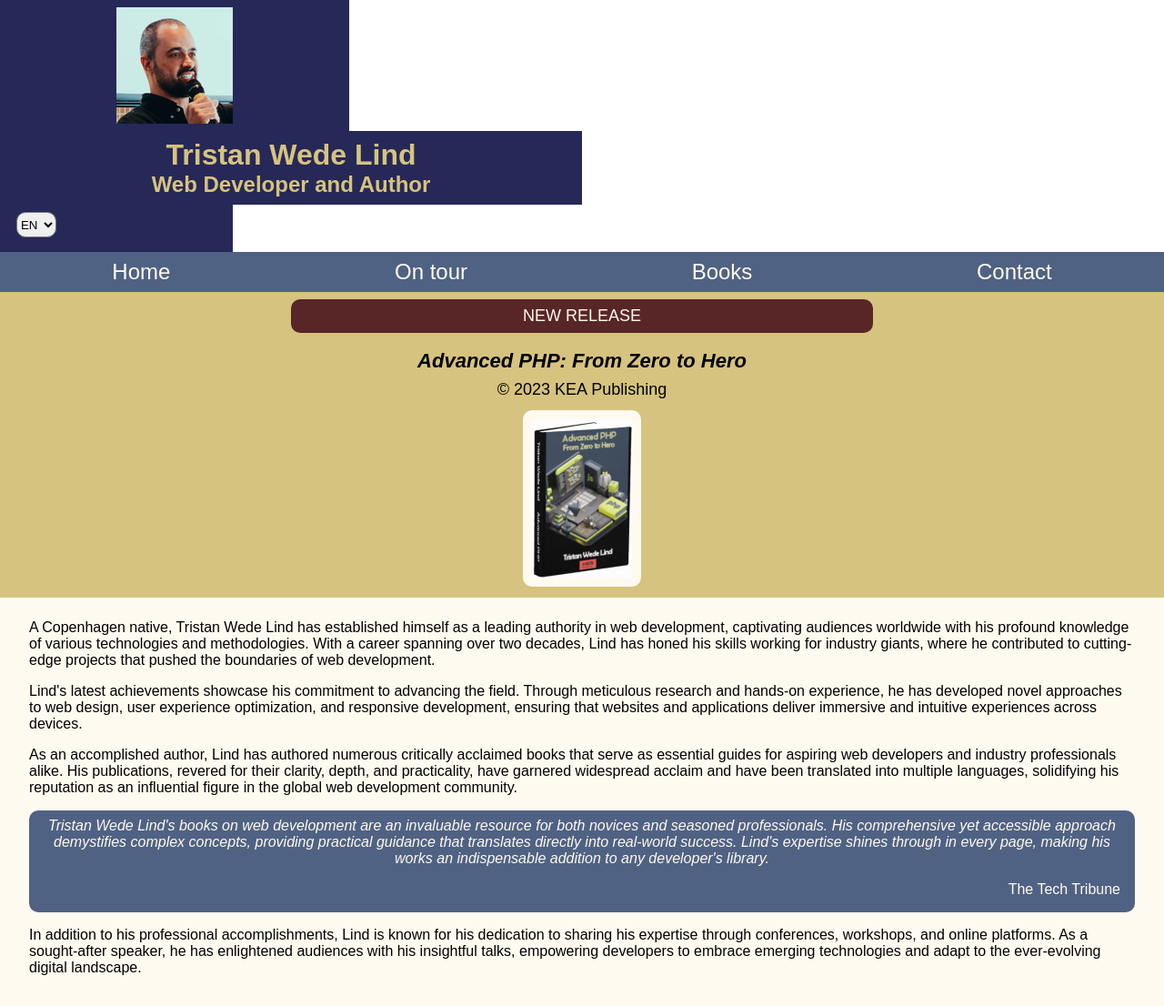
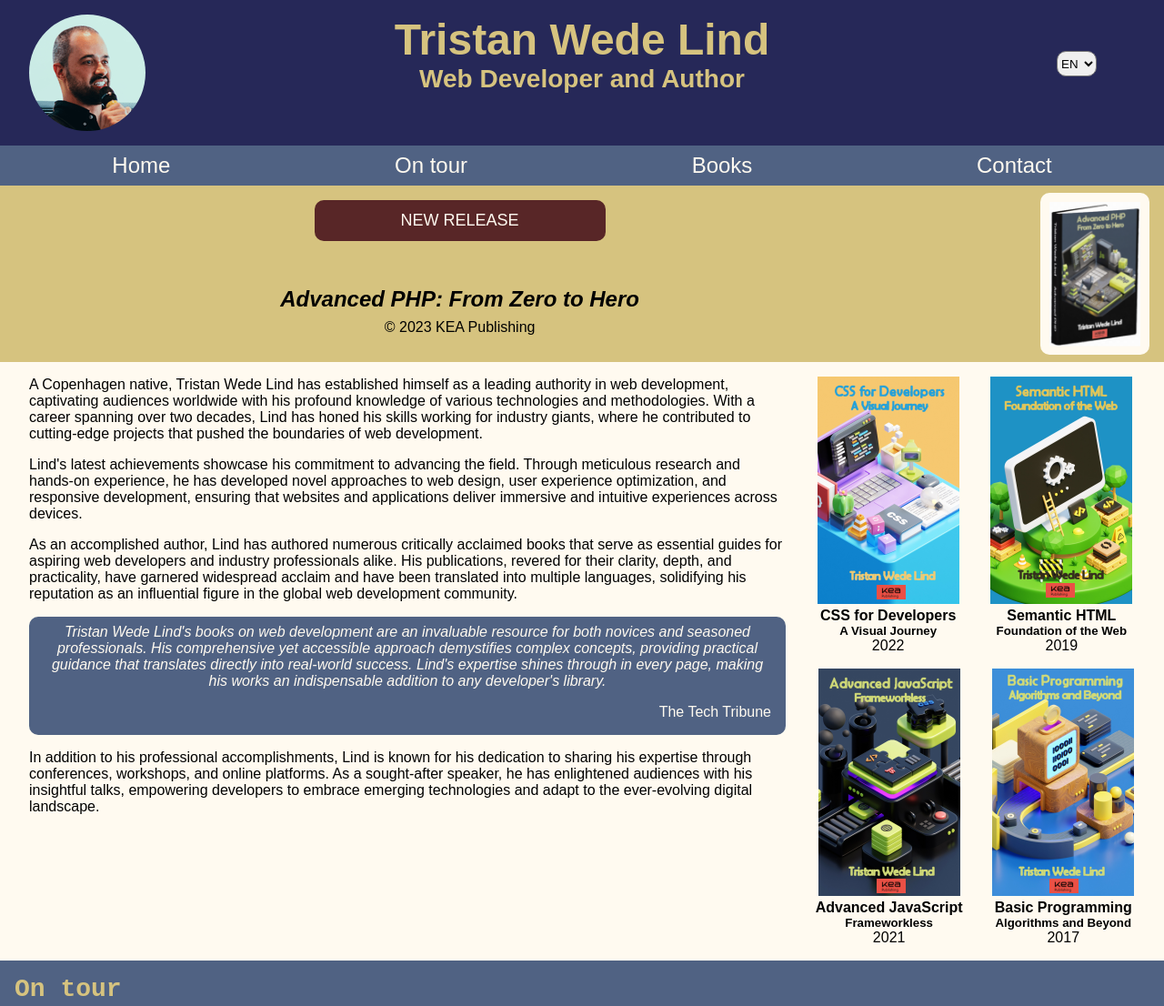
Before and after one commit to Zerkia/tristan-wede-lind, a plain HTML site: page index.html in a window 1280 px wide. Shown: the top 1106 px of the page at 91% size. Drawn offline with Linux system fonts and the light colour scheme; a web font is replaced by a local one.

Commit message:
header bug fixed, header, home and tour ready on mobile and desktop

```diff
--- a/css/global.css
+++ b/css/global.css
@@ -14,7 +14,7 @@ h1, h2{
     color: var(--colorSecondary);
 }
 
-h1, h2, h3, nav a{
+h1, h2, h3, h4, h5, nav a{
     font-family: var(--fontMain);
 }
 
@@ -42,4 +42,12 @@ a{
     *{
         max-width: 1280px;
     }
+
+    h1{
+        font-size: 48px;
+    }
+
+    h2{
+        font-size: 28px;
+    }
 }
--- a/css/header.css
+++ b/css/header.css
@@ -1,4 +1,4 @@
-header .center{
+.header-title{
     text-align: center;
 }
 
@@ -41,16 +41,28 @@ nav ul li a{
 
     .header-tristan{
         display: flex;
-        width: 30%;
+        width: 15%;
     }
 
-    header .center{
+    .header-tristan img{
+        border-radius: 50%;
+        max-width: 128px;
+        width: 100%;
+    }
+
+    .header-title{
         display:inline-block;
-        width: 50%
+        width: 70%
     }
 
     .options{
-        width: 20%;
+        width: 15%;
+        justify-content: flex-end;
+        padding: 3rem 2rem;
+    }
+
+    .language{
+        margin: 0 auto;
     }
 
     nav{
--- a/css/home.css
+++ b/css/home.css
@@ -1,16 +1,16 @@
 .new-release{
     background-color: var(--colorSecondary);
-    padding-top: 0.5rem;
+    padding: 0.5rem 0;
 }
 
-.new-release-title, .release-title, .release-copyright{
+.new-release-title, .release-book-title, .release-copyright{
     font-family: var(--fontMain);
     text-align: center;
 }
 
 .new-release-title{
     padding: 0.5rem;
-    width: 50%;
+    width: 12rem;
     border-radius: 10px;
     text-transform: uppercase;
     background-color: var(--colorCTA);
@@ -18,7 +18,7 @@
     font-size: 18px;
 }
 
-.release-title{
+.release-book-title{
     font-style: italic;
     font-weight: bold;
     font-size: 22px;
@@ -33,14 +33,15 @@
 .release-image{
     /* some day centering an image via text in a block container will make sense to me. */
     text-align: center;
-    padding-bottom: 0.5rem;
 }
 
 .release-image img{
     padding: 0.6rem;
     background-color: var(--colorLink);
     border-radius: 10px;
-    max-width: 240px;
+    max-width: 130px;
+    width: 100%;
+    height: auto;
 }
 
 .tristan-bio{
@@ -49,20 +50,20 @@
     padding: 1.5rem 2rem 0 2rem;
 }
 
+.bio-right{
+    display:none;
+}
+
 .tristan-bio p{
     padding-bottom: 1rem;
     font-family: var(--fontMain);
-}
-
-.tristan-bio blockquote{
-    padding-bottom: 0;
 }
 
 .tristan-quote{
     background-color: var(--colorBgSecondary);
     text-align:center;
     border-radius: 10px;
-    padding: 0.5rem 1rem;
+    padding: 0.5rem 1rem 0 1rem;
     margin-bottom:1rem;
 }
 
@@ -75,3 +76,70 @@
     text-align: right;
     font-style: normal !important;
 }
+
+@media (min-width: 1200px) {
+    .new-release{
+        display:flex;
+    }
+
+    .new-release-flex{
+        flex: 4;
+    }
+
+    .new-release-title{
+        padding: 0.75rem;
+        width: 20rem;
+        margin-top:0.5rem;
+        margin-bottom: 2rem;
+    }
+
+    .release-book-title{
+        font-size: 24px;
+    }
+
+    .release-copyright{
+        font-size: 16px;
+    }
+
+    .release-image{
+        flex: 1;
+        justify-content: flex-end;
+        display:flex;
+        padding-right: 1rem;
+    }
+
+    .release-image img{
+        margin: 0;
+        max-width: 120px;
+    }
+
+    .tristan-bio{
+        display:flex;
+        padding: 1rem 0 0 2rem;
+    }
+
+    .bio-left{
+        flex: 2;
+    }
+
+    .bio-right{
+        flex: 1;
+        display:block;
+    }
+
+    .bio-card-container{
+        display:flex;
+        justify-content: space-evenly;
+    }
+
+    .bio-card{
+        margin: 0;
+        text-align: center;
+    }
+
+    .bio-card img{
+        width: 100%;
+        height: auto;
+        max-width: 156px;
+    }
+}
--- a/index.html
+++ b/index.html
@@ -13,10 +13,11 @@
 </head>
 <body>
     <header>
+        <div>
             <div class="header-tristan">
                 <img class="lind" src="img/lind.png" alt="Tristan head" loading="lazy">
             </div>
-        <div class="center">
+            <div class="header-title">
                 <h1>Tristan Wede Lind</h1>
                 <h2>Web Developer and Author</h2>
             </div>
@@ -25,6 +26,7 @@
                     <option value="en">EN</option>
                     <option value="dk">DK</option>
                 </select>
+            </div>
         </div>
         <nav>
             <ul>
@@ -38,21 +40,24 @@
     <main>
         <article id="home">
             <section class="new-release">
+                <div class="new-release-flex">
                     <div class="new-release-title">
                         New Release
                     </div>
                     <br>
-                <div class="release-title">
+                    <div class="release-book-title">
                         Advanced PHP: From Zero to Hero
                     </div>
                     <div class="release-copyright">
                         &copy; 2023 KEA Publishing
+                    </div>
                 </div>
                 <div class="release-image">
                     <img src="img/book_php_preview.png" alt="Advanced PHP From Zero to Hero" loading="lazy">
                 </div>
             </section>
             <section class="tristan-bio">
+                <div class="bio-left">
                     <p>A Copenhagen native, Tristan Wede Lind has established himself as a leading authority in web development, captivating audiences worldwide with his profound knowledge of various technologies and methodologies. With a career spanning over two decades, Lind has honed his skills working for industry giants, where he contributed to cutting-edge projects that pushed the boundaries of web development.</p>
                     <p>Lind's latest achievements showcase his commitment to advancing the field. Through meticulous research and hands-on experience, he has developed novel approaches to web design, user experience optimization, and responsive development, ensuring that websites and applications deliver immersive and intuitive experiences across devices.</p>
                     <p>As an accomplished author, Lind has authored numerous critically acclaimed books that serve as essential guides for aspiring web developers and industry professionals alike. His publications, revered for their clarity, depth, and practicality, have garnered widespread acclaim and have been translated into multiple languages, solidifying his reputation as an influential figure in the global web development community.</p>
@@ -62,16 +67,51 @@
                     </blockquote>
                     <p>In addition to his professional accomplishments, Lind is known for his dedication to sharing his expertise through conferences, workshops, and online platforms. As a sought-after speaker, he has enlightened audiences with his insightful talks, empowering developers to embrace emerging technologies and adapt to the ever-evolving digital landscape.</p>
                     <br>
+                </div>
+                <div class="bio-right">
+                    <div class="bio-card-container">
+                        <div class="bio-card">
+                            <img src="img/book_css.png">
+                            <h4>CSS for Developers</h4>
+                            <h5>A Visual Journey</h5>
+                            <p>2022</p>
+                        </div>
+                        <div class="bio-card">
+                            <img src="img/book_html.png">
+                            <h4>Semantic HTML</h4>
+                            <h5>Foundation of the Web</h5>
+                            <p>2019</p>
+                        </div>
+                    </div>
+                    <div class="bio-card-container">
+                        <div class="bio-card">
+                            <img src="img/book_js.png">
+                            <h4>Advanced JavaScript</h4>
+                            <h5>Frameworkless</h5>
+                            <p>2021</p>
+                        </div>
+                        <div class="bio-card">
+                            <img src="img/book_programming.png">
+                            <h4>Basic Programming</h4>
+                            <h5>Algorithms and Beyond</h5>
+                            <p>2017</p>
+                        </div>
+                    </div>
+                </div>
             </section>
         </article>
         <article id="tour">
             <section class="section-title">
                 <h2>On tour</h2>
             </section>
-            <section class="tour-card-container">
+            <section>
                 <div class="tour-pic">
                     <img src="img/tristan_640.jpg" alt="Tristan giving a speech" loading="lazy">
+                    <img src="img/tristan_1280.jpg" alt="Tristan giving a speech" loading="lazy">
                 </div>
+            </section>
+            <section class="tour-card-container">
+                <div class="tour-card-row">
                     <div class="tour-card">
                         <p class="tour-date">2023, December 6-8</p>
                         <p class="tour-title">WebTech Summit</p>
@@ -83,6 +123,8 @@
                         <p class="tour-title">Workshop "Responsive Design Strategies for Modern Websites"</p>
                         <p class="tour-location">Copenhagen, Denmark (TBD)</p>
                     </div>
+                </div>
+                <div class="tour-card-row">
                     <div class="tour-card">
                         <p class="tour-date">2024, January 15-17</p>
                         <p class="tour-title">Developer's Paradise Conference</p>
@@ -95,6 +137,8 @@
                         <p class="tour-person">Guest Instructor</p>
                         <p class="tour-location">New York City, NY (TBD)</p>
                     </div>
+                </div>
+                <div class="tour-card-row">
                     <div class="tour-card">
                         <p class="tour-date">2024, February 5-6</p>
                         <p class="tour-title">Design & Develop Summit</p>
@@ -106,6 +150,8 @@
                         <p class="tour-title">Workshop "Advanced JavaScript Techniques"</p>
                         <p class="tour-location">Copenhagen, Denmark (TBD)</p>
                     </div>
+                </div>
+                <div class="tour-card-row">
                     <div class="tour-card">
                         <p class="tour-date">2024, March 10-12</p>
                         <p class="tour-title">WebMasters Expo</p>
@@ -117,6 +163,8 @@
                         <p class="tour-title">Workshop "Mastering CSS Grid Layouts"</p>
                         <p class="tour-location">Copenhagen, Denmark (TBD)</p>
                     </div>
+                </div>
+                <div class="tour-card-row">
                     <div class="tour-card">
                         <p class="tour-date">2024, April 5</p>
                         <p class="tour-title">Workshop "Optimizing Performance in Web Applications</p>
@@ -128,6 +176,8 @@
                         <p class="tour-person">Panel Moderator</p>
                         <p class="tour-location">Seattle, WA (Washington State Convention Center)</p>
                     </div>
+                </div>
+                <div class="tour-card-row">
                     <div class="tour-card">
                         <p class="tour-date">2024, May 8-9</p>
                         <p class="tour-title">Developer's Summit</p>
@@ -140,6 +190,8 @@
                         <p class="tour-person">Keynote Speaker</p>
                         <p class="tour-location">Boston, MA (Hynes Convention Center)</p>
                     </div>
+                </div>
+                <div class="tour-card-row">
                     <div class="tour-card">
                         <p class="tour-date">2024, June 6</p>
                         <p class="tour-title">Workshop "Building Progressive Web Apps"</p>
@@ -149,6 +201,7 @@
                         <p class="tour-date">2024, June 20</p>
                         <p class="tour-title">Workshop "Mastering React: Best Practices and Advanced Techniques"</p>
                         <p class="tour-location">Aarhus, Denmark (TBD)</p>
+                    </div>
                 </div>
             </section>
             <section class="top">
```
Also changed, not shown: css/tour.css (+57 -3 lines). Lines whose indentation alone changed are shown as unchanged.
